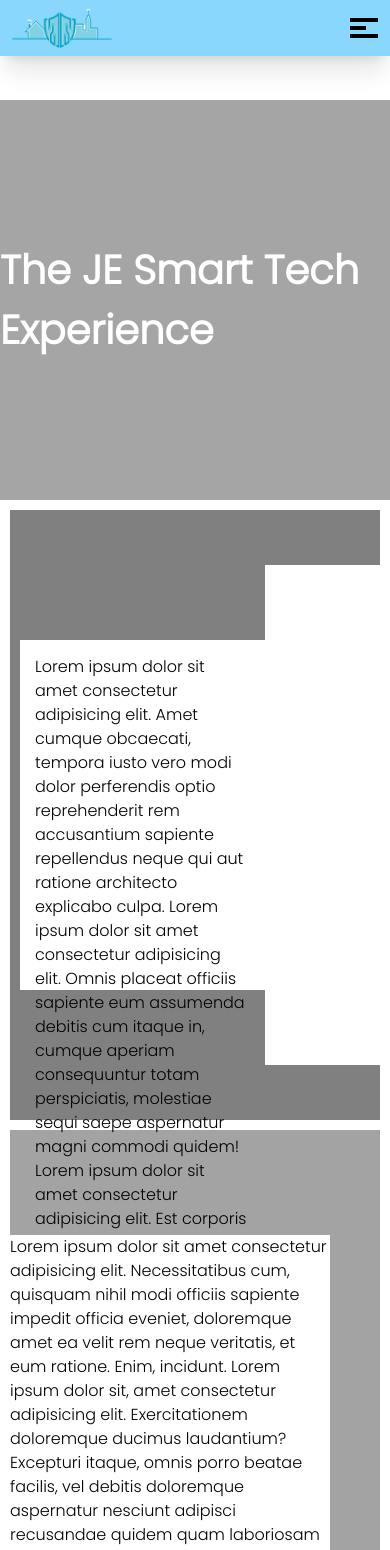
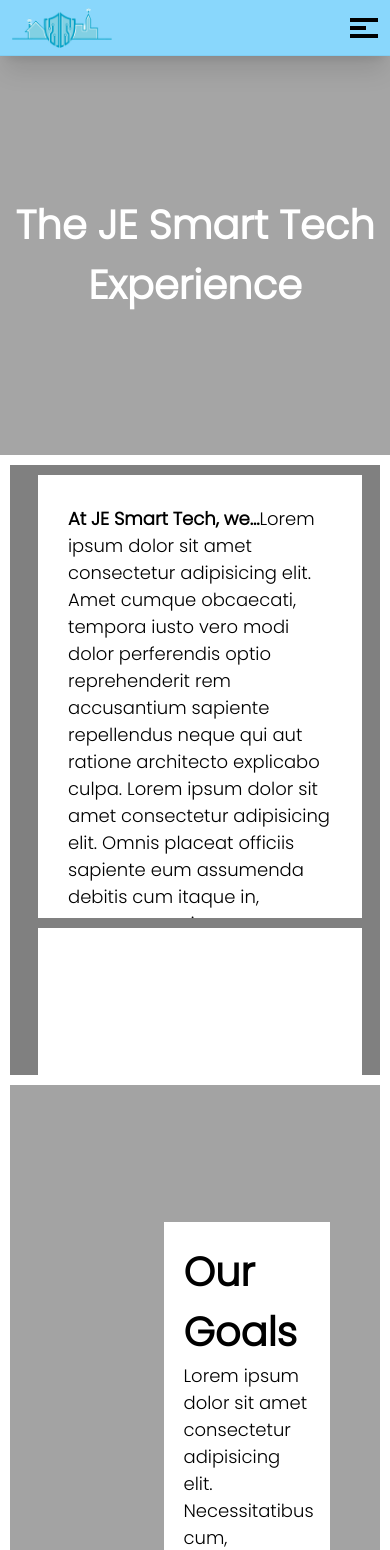
Before and after one commit to GaelCruz/je-smart-tech-pro, a React (Vite) app in the folder front-end/: page /about in a window 390 px wide. Shown: the top 1550 px of the page. Built offline with nearby package versions, Linux system fonts and the light colour scheme.

Commit message:
completed about us page, but optimization is incomplete

```diff
--- a/front-end/src/css-files/About.css
+++ b/front-end/src/css-files/About.css
@@ -1,5 +1,5 @@
 .about-padding {
-    padding-top: 100px;
+    padding-top: 80px;
 }
 
 .title {
@@ -25,14 +25,15 @@
 }
 
 .para-box {
-    display: flex;
-    height: 350px;
-    width: 750px;
+    overflow: scroll;
+    height: 75%;
+    width: 70%;
     background-color: white;
+    padding: 30px;
 }
 
 .para-box p {
-    padding: 15px;
+    font-size: 18px;
 }
 
 .person-img-box {
@@ -51,8 +52,94 @@
 }
 
 .para-box-2 {
-    height: 400px;
-    width: 700px;
+    overflow: scroll;
+    height: 55%;
+    width: 45%;
     background-color: white;
+    padding: 20px;
     margin-right: 50px;
 }
+
+.para-box-2 .our-goals {
+    font-size: 40px;
+    font-weight: bolder;
+}
+
+.para-box-2 p {
+    font-size: 18px;
+}
+
+@media screen and (max-width: 1500px) {
+    .para-box {
+        overflow: scroll;
+        height: 75%;
+        width: 65%;
+        background-color: white;
+        padding: 30px;
+    }
+}
+
+@media screen and (max-width: 1320px) {
+    .para-box {
+        overflow: scroll;
+        height: 75%;
+        width: 50%;
+        background-color: white;
+        padding: 30px;
+    }
+}
+
+@media screen and (max-width: 915px) {
+    .first-box {
+        display: flex;
+        flex-direction: column;
+        align-items: center;
+        justify-content: space-evenly;
+
+        background-color: gray;
+
+        margin: 10px;
+    }
+
+    .para-box {
+        display: flex;
+        flex-direction: column;
+        overflow: scroll;
+        height: 75%;
+        width: 90%;
+        background-color: white;
+        margin: 10px;
+        padding: 30px;
+    }
+
+    .person-img-box {
+        height: 25%;
+        width: 90%;
+    }
+}
+
+@media screen and (max-width: 700px) {
+    .title h1 {
+        text-align: center;
+    }
+}
+
+@media screen and (max-width: 670px) {
+    .about-padding {
+        padding-top: 55px;
+    }
+}
+
+@media screen and (max-width: 400px) {
+    .title {
+        padding: 10px;
+        text-align: center;
+    }
+}
+
+@media screen and (max-width: 377px) {
+    .title {
+        padding: 10px;
+        text-align: center;
+    }
+}
--- a/front-end/src/views/About.jsx
+++ b/front-end/src/views/About.jsx
@@ -12,14 +12,22 @@
         </div>
 
         <div className="first-box">
-            <div className="para-box"><p>Lorem ipsum dolor sit amet consectetur adipisicing elit. Amet cumque obcaecati, tempora iusto vero modi dolor perferendis optio reprehenderit rem accusantium sapiente repellendus neque qui aut ratione architecto explicabo culpa. Lorem ipsum dolor sit amet consectetur adipisicing elit. Omnis placeat officiis sapiente eum assumenda debitis cum itaque in, cumque aperiam consequuntur totam perspiciatis, molestiae sequi saepe aspernatur magni commodi quidem! Lorem ipsum dolor sit amet consectetur adipisicing elit. Est corporis molestias cumque officia dignissimos quaerat iure. Recusandae, impedit. Quo obcaecati laudantium eveniet distinctio repellat ipsa harum pariatur illo adipisci natus. Lorem ipsum dolor sit amet consectetur adipisicing elit. Esse labore minima optio adipisci dolorem recusandae est sapiente repellat. Minima numquam debitis assumenda optio sint iusto excepturi harum, tempore inventore facilis.</p></div>
+            <div className="para-box">
+              <p className='p1'><b>At JE Smart Tech, we...</b>Lorem ipsum dolor sit amet consectetur adipisicing elit. Amet cumque obcaecati, tempora iusto vero modi dolor perferendis optio reprehenderit rem accusantium sapiente repellendus neque qui aut ratione architecto explicabo culpa. Lorem ipsum dolor sit amet consectetur adipisicing elit. Omnis placeat officiis sapiente eum assumenda debitis cum itaque in, cumque aperiam consequuntur totam perspiciatis, molestiae sequi saepe aspernatur magni commodi quidem! Lorem ipsum dolor sit amet consectetur adipisicing elit. Est corporis molestias cumque officia dignissimos quaerat iure. Recusandae, impedit. Quo obcaecati laudantium eveniet distinctio repellat ipsa harum pariatur illo adipisci natus. Lorem ipsum dolor sit amet consectetur adipisicing elit. Esse labore minima optio adipisci dolorem recusandae est sapiente repellat. Minima numquam debitis assumenda optio sint iusto excepturi harum, tempore inventore facilis.</p>
+              <br></br>
+
+              <p className='p2'>Lorem ipsum dolor sit amet consectetur adipisicing elit. Amet cumque obcaecati, tempora iusto vero modi dolor perferendis optio reprehenderit rem accusantium sapiente repellendus neque qui aut ratione architecto explicabo culpa. Lorem ipsum dolor sit amet consectetur adipisicing elit. Omnis placeat officiis sapiente eum assumenda debitis cum itaque in, cumque aperiam consequuntur totam perspiciatis, molestiae sequi saepe aspernatur magni commodi quidem! Lorem ipsum dolor sit amet consectetur adipisicing elit. Est corporis molestias cumque officia dignissimos quaerat iure. Recusandae, impedit. Quo obcaecati laudantium eveniet distinctio repellat ipsa harum pariatur illo adipisci natus. Lorem ipsum dolor sit amet consectetur adipisicing elit.</p>
+            </div>
 
             <div className="person-img-box"></div>
         </div>
 
         <div className="second-box">
             {/* img goes here */}
-            <div className="para-box-2"><p>Lorem ipsum dolor sit amet consectetur adipisicing elit. Necessitatibus cum, quisquam nihil modi officiis sapiente impedit officia eveniet, doloremque amet ea velit rem neque veritatis, et eum ratione. Enim, incidunt. Lorem ipsum dolor sit, amet consectetur adipisicing elit. Exercitationem doloremque ducimus laudantium? Excepturi itaque, omnis porro beatae facilis, vel debitis doloremque aspernatur nesciunt adipisci recusandae quidem quam laboriosam harum quis? Lorem ipsum dolor sit amet consectetur adipisicing elit. Numquam iure illo autem magnam voluptas vero tempore voluptatem expedita eveniet ad temporibus voluptatum, officiis officia, quod facilis omnis ut illum quia.</p></div>
+            <div className="para-box-2">
+              <p className='our-goals'>Our Goals</p>
+              <p>Lorem ipsum dolor sit amet consectetur adipisicing elit. Necessitatibus cum, quisquam nihil modi officiis sapiente impedit officia eveniet, doloremque amet ea velit rem neque veritatis, et eum ratione. Enim, incidunt. Lorem ipsum dolor sit, amet consectetur adipisicing elit. Exercitationem doloremque ducimus laudantium? Excepturi itaque, omnis porro beatae facilis, vel debitis doloremque aspernatur nesciunt adipisci recusandae quidem quam laboriosam harum quis? Lorem ipsum dolor sit amet consectetur adipisicing elit. Numquam iure illo autem magnam voluptas vero tempore voluptatem expedita eveniet ad temporibus voluptatum, officiis officia, quod facilis omnis ut illum quia.</p>
+            </div>
         </div>
       </div>
 
```
